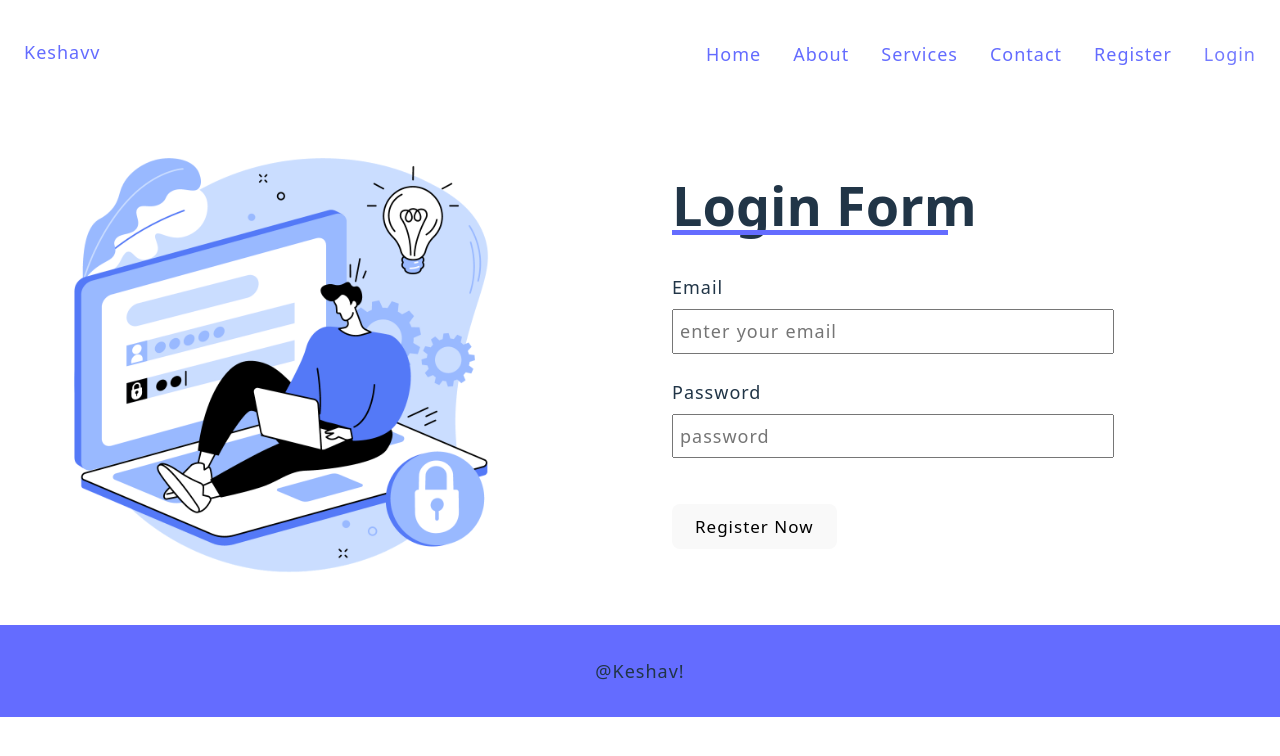
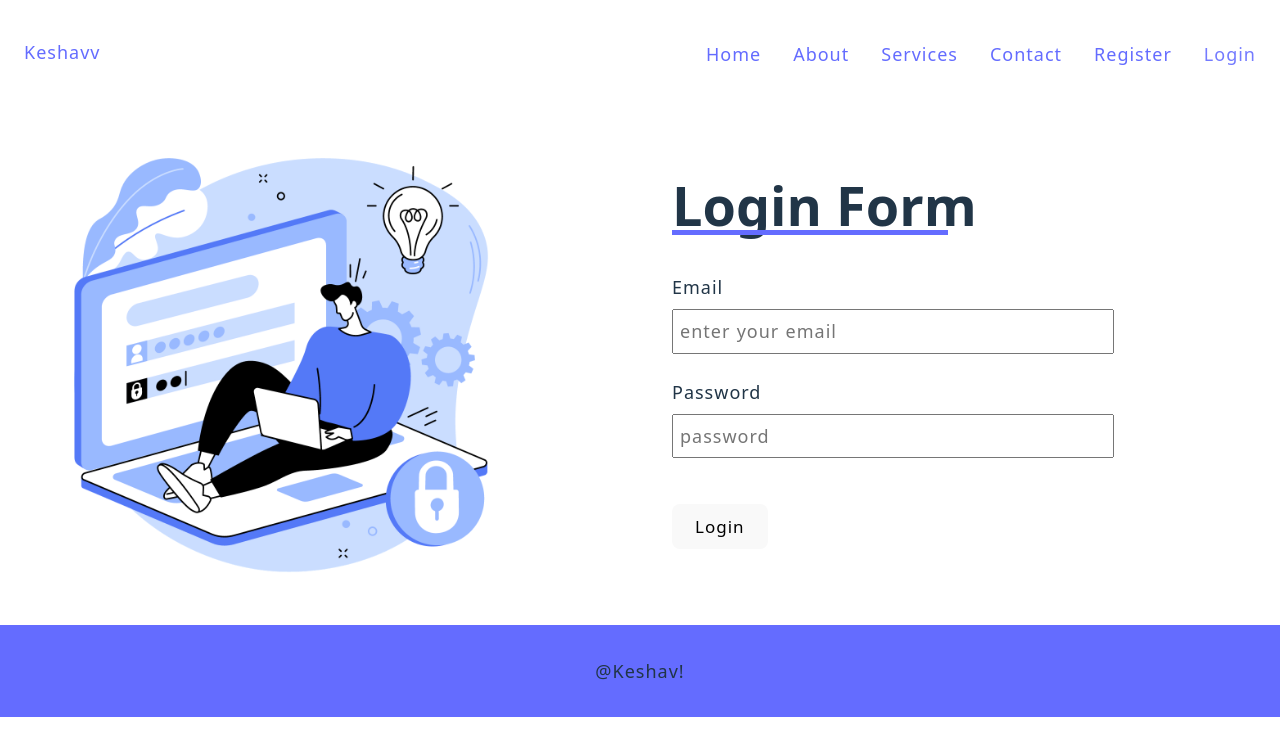
Before and after one commit to keshavvsonii01/MERNADMIN, a React (Vite) app in the folder client/: page /login in a window 1280 px wide. Shown: the top 756 px of the page. Built offline with nearby package versions, Linux system fonts and the light colour scheme; no server answers.

Commit message:
Login Page

```diff
--- a/client/src/pages/Login.jsx
+++ b/client/src/pages/Login.jsx
@@ -108,7 +108,7 @@ export const Login = () => {
 
                   <br />
                   <button type="submit" className="btn btn-submit">
-                    Register Now
+                    Login
                   </button>
                 </form>
               </div>
```
